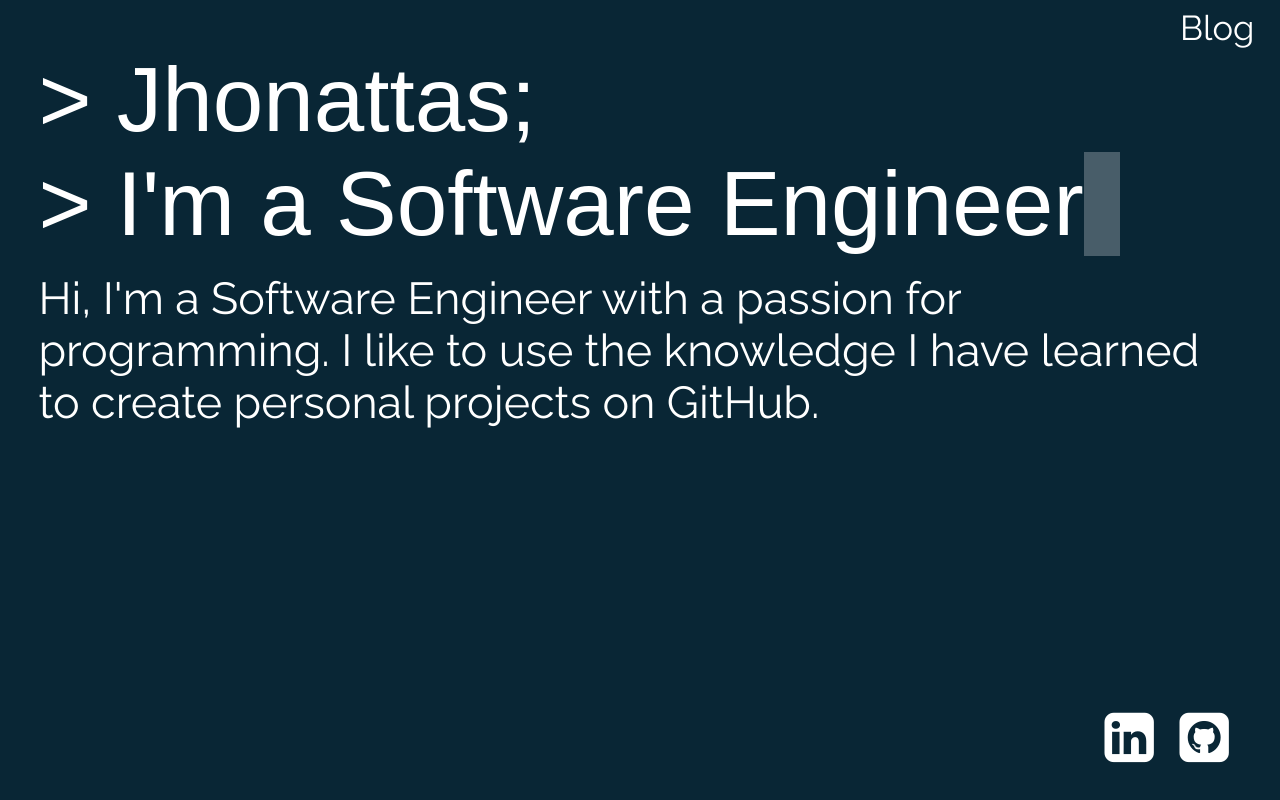
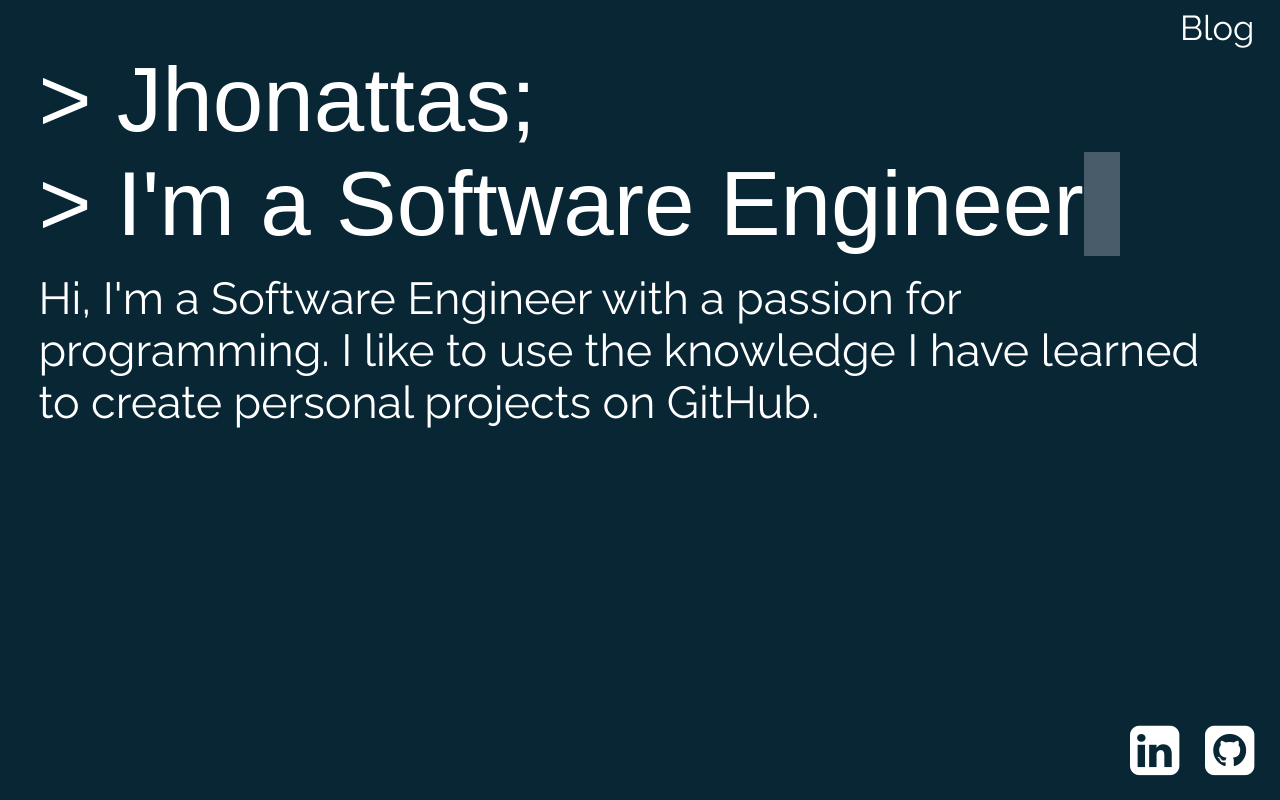
Before and after one commit to JhonattasFerreira/my-site, a Next.js app: page / in a window 1280 px wide. Built offline with nearby package versions, Linux system fonts and the light colour scheme; a web font is replaced by a local one.

Commit message:
adjusting components and layout

```diff
--- a/components/PostFrontmatter/PostFrontmatter.module.css
+++ b/components/PostFrontmatter/PostFrontmatter.module.css
@@ -74,7 +74,6 @@
   .options {
     font-size: 2.5vw;
     padding-top: 1.5vw;
-    padding-left: 0.5vw;
   }
 
   .footer {
@@ -102,7 +101,6 @@
   .options {
     font-size: 15pt;
     padding-top: 1.5vh;
-    padding-left: 0.5vw;
   }
 
   .options time {
--- a/pages/index.js
+++ b/pages/index.js
@@ -1,6 +1,6 @@
 import styles from "./index.module.css";
 
-import NavItem from "../components/navItem/NavItem";
+import NavItem from "../components/NavItem";
 
 const Index = () => (
   <div className={styles.container}>
@@ -23,8 +23,9 @@ const Index = () => (
           GitHub.
         </div>
       </section>
+    </main>
 
-      <section className={styles.links}>
+    <footer className={styles.footer}>
       <a
         target="_blank"
         href="https://www.linkedin.com/in/jhonattasferreira/"
@@ -40,8 +41,7 @@ const Index = () => (
       >
         <i className="fa fa-github-square"></i>
       </a>
-      </section>
-    </main>
+    </footer>
   </div>
 );
 
--- a/pages/index.module.css
+++ b/pages/index.module.css
@@ -22,7 +22,7 @@
   padding-top: 3vh;
 }
 
-.links {
+.footer {
   padding-top: 6vh;
   font-size: 15vw;
   display: flex;
@@ -30,7 +30,7 @@
   justify-content: space-around;
 }
 
-.links a:hover {
+.footer a:hover {
   color: #9ec8b9;
 }
 
@@ -67,15 +67,15 @@
     padding-top: 2vh;
   }
 
-  .links {
-    margin-top: auto;
-    padding-top: 2vh;
+  .footer {
     font-size: 7vw;
     justify-content: flex-end;
+    padding-right: 2vw;
+    padding-bottom: 2vh;
   }
 
-  .links a {
-    padding: 1vw;
+  .footer a {
+    padding-left: 2vw;
   }
 }
 
@@ -94,14 +94,14 @@
     padding-top: 2vh;
   }
 
-  .links {
-    margin-top: auto;
-    padding-top: 2vh;
+  .footer {
     font-size: 4.5vw;
     justify-content: flex-end;
+    padding-right: 2vw;
+    padding-bottom: 2vh;
   }
 
-  .links a {
-    padding: 1vw;
+  .footer a {
+    padding-left: 2vw;
   }
 }
```
Also changed, not shown: components/PostFrontmatter/index.js (+18 -6 lines), pages/blog/index.js (+17 -8 lines), components/NavItem/NavItem.module.css (renamed from components/navItem/NavItem.module.css), components/NavItem/index.js (renamed from components/navItem/NavItem.js). Lines whose indentation alone changed are shown as unchanged.
